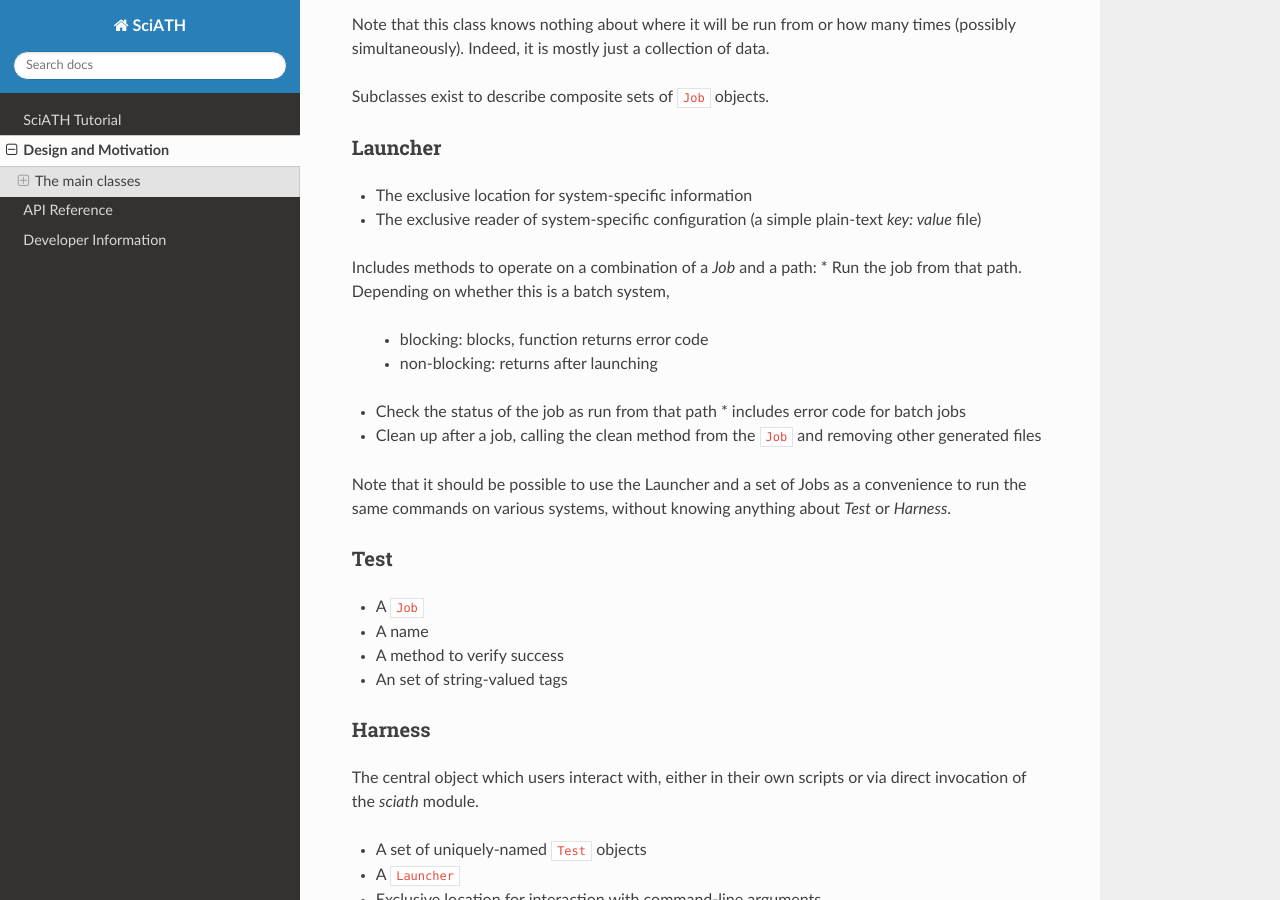
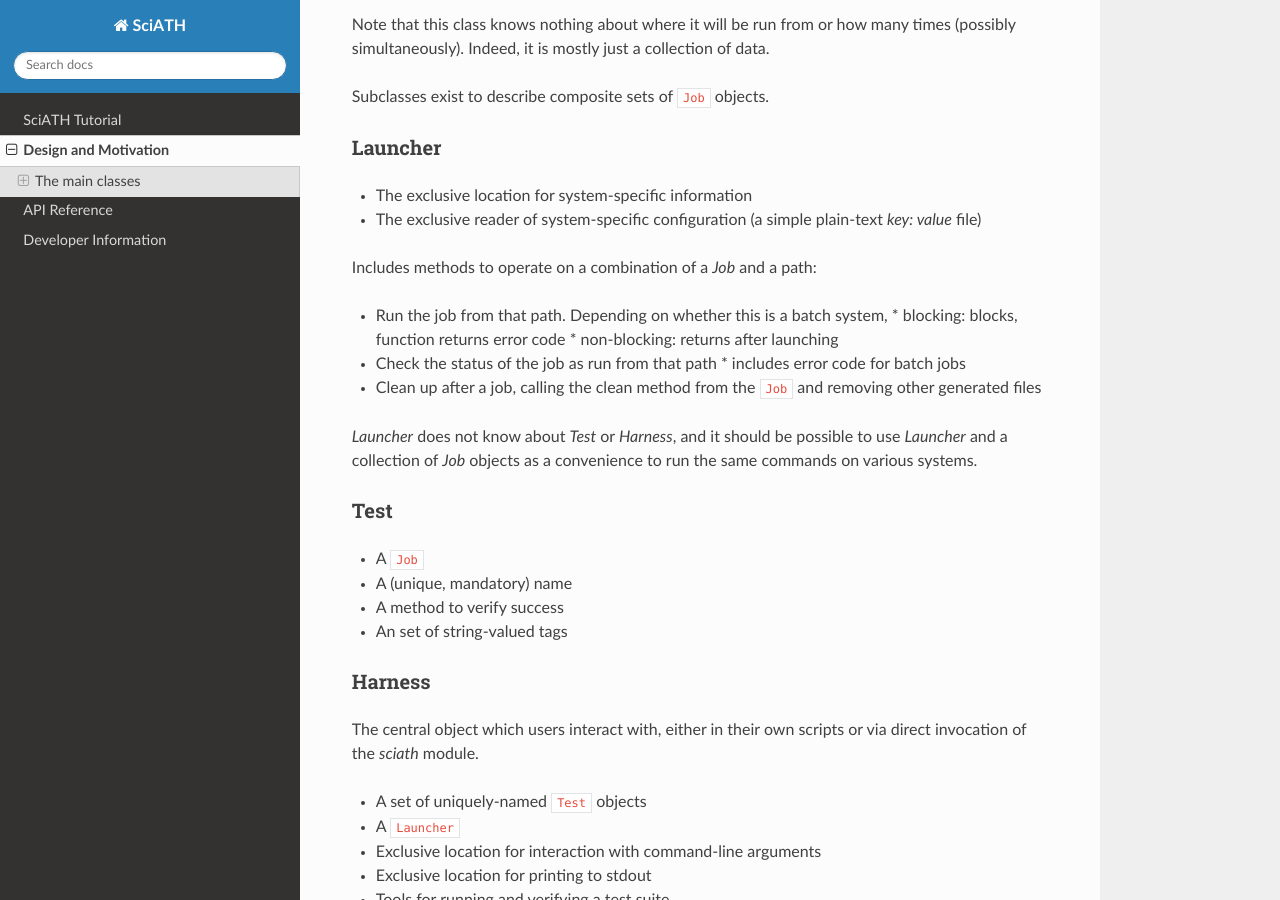
Before and after one commit to sciath/sciath, a Sphinx documentation site: the page built from docs/design.rst, in a window 1280 px wide and 900 px high, scrolled down 1237 px. Built offline with Sphinx 7.4.7 and the Read the Docs theme 2.0.0, drawn with Linux system fonts in a browser that asks for light colours.

Commit message:
Doc: minor updates to design.rst

```diff
--- a/docs/design.rst
+++ b/docs/design.rst
@@ -59,6 +59,7 @@
 * The exclusive reader of system-specific configuration (a simple plain-text `key: value` file)
 
 Includes methods to operate on a combination of a `Job` and a path:
+
 * Run the job from that path. Depending on whether this is a batch system,
   * blocking: blocks, function returns error code
   * non-blocking: returns after launching
@@ -66,15 +67,15 @@
   * includes error code for batch jobs
 * Clean up after a job, calling the clean method from the ``Job`` and removing other generated files
 
-Note that it should be possible to use the Launcher and a set of Jobs as
-a convenience to run the same commands on various systems, without knowing
-anything about `Test` or `Harness`.
+`Launcher` does not know about `Test` or `Harness`, and it should be possible
+to use `Launcher` and a collection of `Job` objects as a convenience to run the
+same commands on various systems.
 
 Test
 ~~~~
 
 * A ``Job``
-* A name
+* A (unique, mandatory) name
 * A method to verify success
 * An set of string-valued tags
 
```
